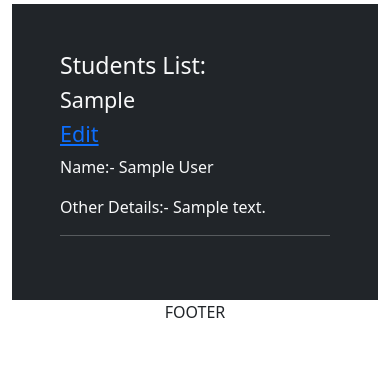
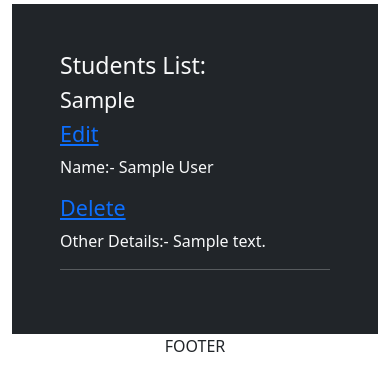
Before and after one commit to csgeeek/student-profile-system, a Django app: page /college/ in a window 390 px wide. Shown: the part 200-591 px from the top of the page. Run offline with Django 4.2, Linux system fonts and the light colour scheme; a user stored in the database is signed in; tables that the repository leaves empty hold one stand-in row (values such as "Sample post").

Commit message:
added student delete feature

```diff
--- a/college/templates/college/home.html
+++ b/college/templates/college/home.html
@@ -19,7 +19,10 @@
                     <h4>{{ student.registration_no }}</h4>
                     <h4><a href="{% url 'update-student' student.id %}">Edit</a></h4>
                 </div>
-                <p>Name:- {{ student.name }}</p>
+                <div class="d-sm-flex justify-content-between">
+                    <p>Name:- {{ student.name }}</p>
+                    <h4><a href="{% url 'delete-student' student.id %}">Delete</a></h4>
+                </div>
                 <p>Other Details:- {{ student.other_details }}</p>
                 <hr>
             </div>
--- a/college/urls.py
+++ b/college/urls.py
@@ -7,4 +7,5 @@ urlpatterns = [
     path('logout/', views.logoutPage, name='college-head-logout'),
     path('add-student/', views.add_student, name='add-student'),
     path('update-student/<str:pk>/', views.update_student, name='update-student'),
+    path('delete-student/<str:pk>/', views.delete_student, name='delete-student'),
 ]
--- a/college/views.py
+++ b/college/views.py
@@ -84,7 +84,15 @@ def update_student(request, pk):
             return redirect('college-head-home')
     return render(request, 'college/student-form.html', {'form': form})
 
-
+@login_required
+@college_head_required
+def delete_student(request, pk):
+    user = CustomUser.objects.get(username=request.user.username)
+    student = user.college_head.student_college_id.get(id=pk)
+    if request.method == 'POST':
+        student.delete()
+        return redirect('college-head-home')
+    return render(request, 'college/student-confirm-delete.html', {'student': student})
         # <p>
         #     <label for="id_registration_no" class="form-label">Registration no:</label>
         #     <input type="text" name="registration_no">
```
Also changed, not shown: college/templates/college/student-confirm-delete.html (added, +12 -0 lines).
